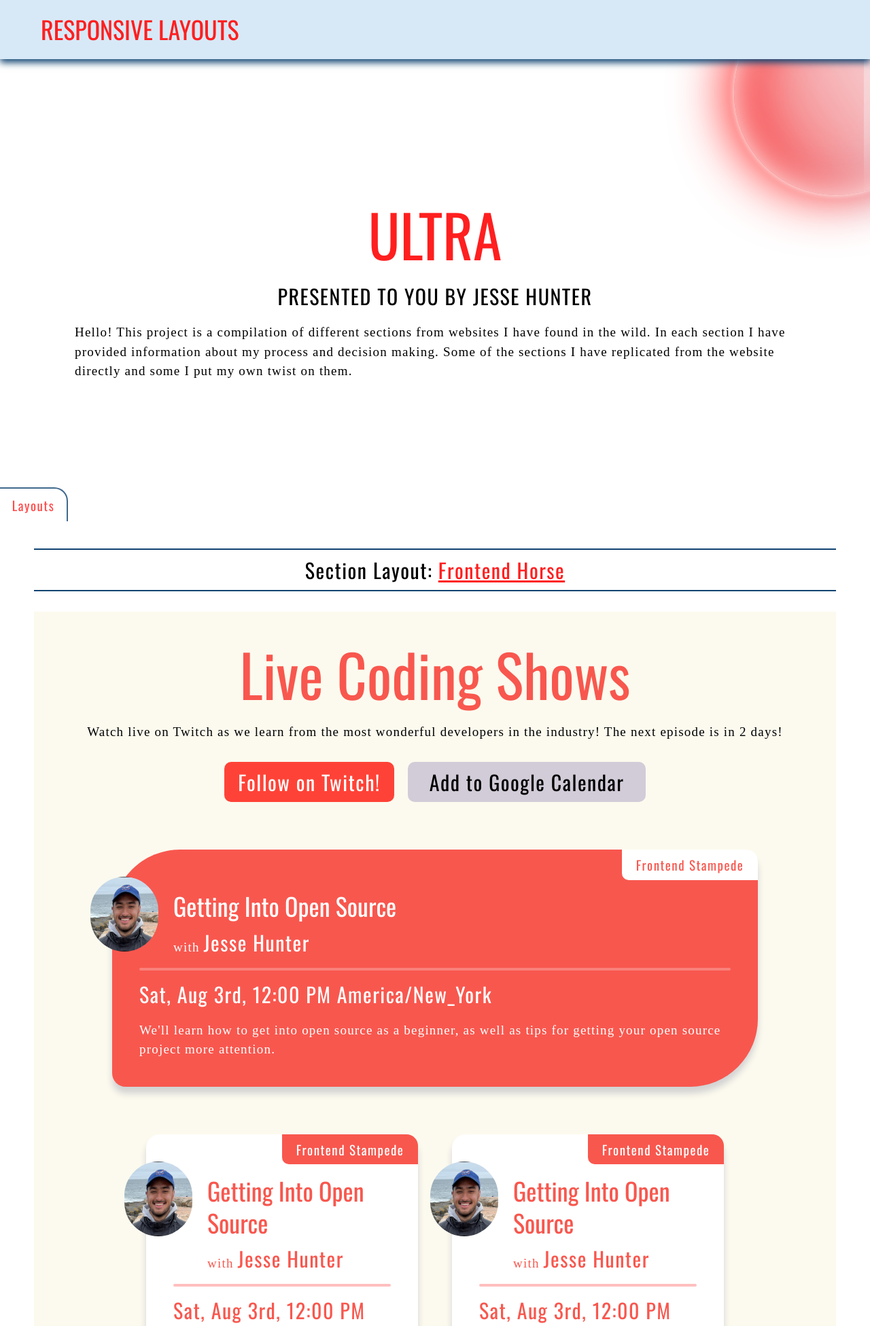
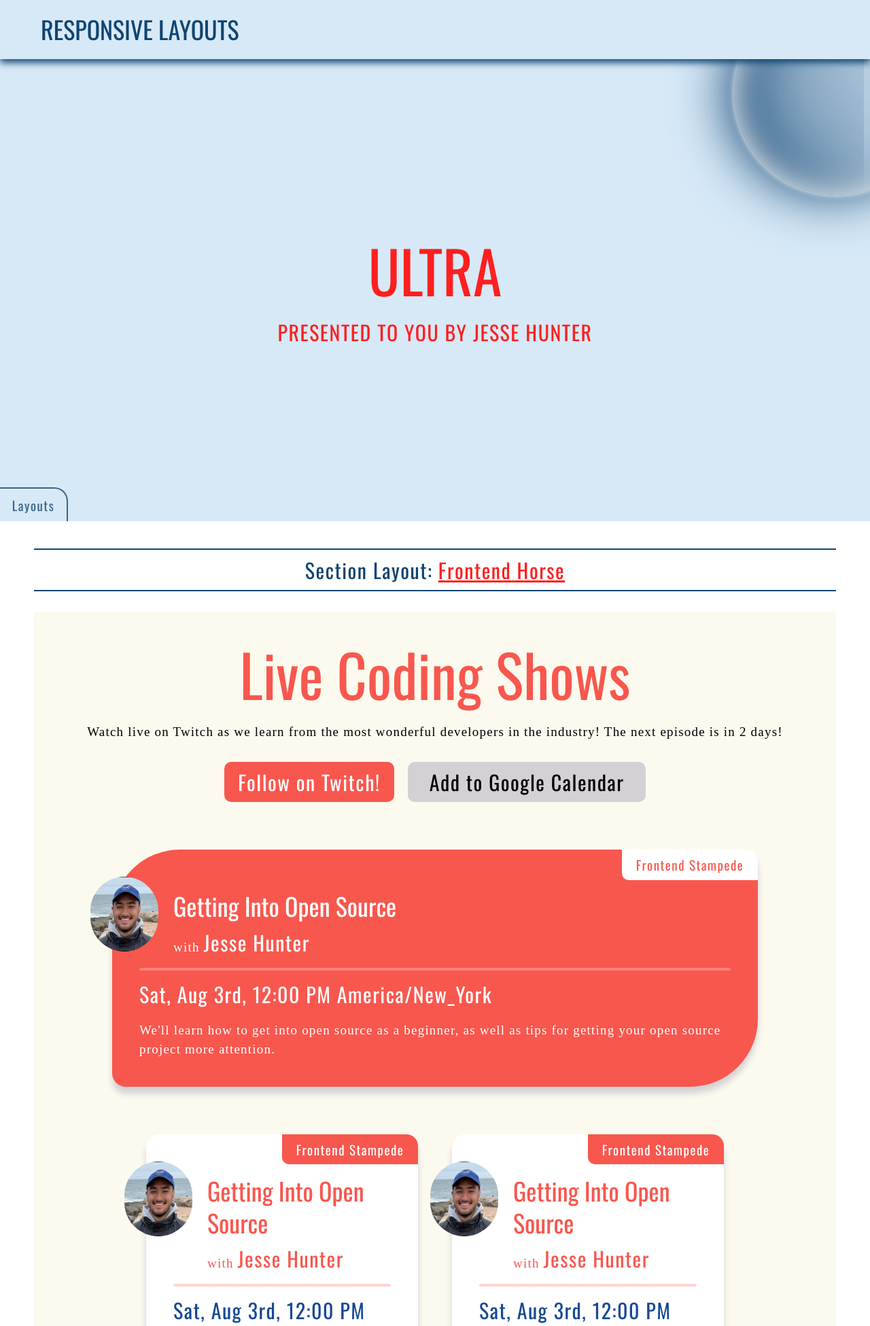
Before and after one commit to iamjessehunter/personal-website, a PHP site: page /responsive-layouts/index.php in a window 1280 px wide. Shown: the top 1951 px of the page at 68% size. Run offline with PHP 8.4, Linux system fonts and the light colour scheme; some web fonts are replaced.

Commit message:
Update and Organize site-wide styles

```diff
--- a/responsive-layouts/css/modules/header.css
+++ b/responsive-layouts/css/modules/header.css
@@ -1,13 +1,13 @@
 
 /* HEADER */
 header {
-	background-color: var(--blue);
+	background-color: var(--secondary);
 	min-height: 5vh;
 	position: sticky;
 	top: 0;
 	z-index: 10;
 
-	box-shadow: 0px 5px 10px 0px var(--navy);
+	box-shadow: 0px 5px 10px 0px var(--tertiary);
 }
 
 nav {
@@ -17,5 +17,5 @@ nav {
 	align-items: center;
 
 	padding: 10px;
-	color: var(--red);
+	color: var(--tertiary);
 }
--- a/responsive-layouts/css/modules/horse.css
+++ b/responsive-layouts/css/modules/horse.css
@@ -8,10 +8,14 @@
 	margin-bottom: 30px;
 	margin-top: 30px;
 	padding: 10px;
-	background-color: var(--white);
+	background-color: var(--light);
 
-	white: #FCFAEE;;
-	cream: #FEFBF5;
+	--primary: #F8574E;
+	--secondary: #FFFFFF;
+	--tertiary: #164993;
+	--lightdark: #D4D1D5;
+	--dark: #7B797C;
+	--black: #000000;
 }
 
 /* HORSE-HEAD SETUP */
@@ -22,8 +26,6 @@ horse-head {
 	align-items: center;
 	gap: 10px;
 	margin-top: 30px;
-
-	background-color: var(--lightwhite);
 }
 
 .horse-links {
@@ -39,7 +41,7 @@ horse-head {
 /* STYLES */
 
 .horse-title {
-	color: #F8574E;
+	color: var(--primary);
 	text-align: center;
 }
 
@@ -56,15 +58,15 @@ horse-head {
 }
 
 .social {
-	background-color: #FF4237;
-	color: white;
+	background-color: var(--primary);
+	color: var(--white);
 	width: 250px;
 	transition: 1s;
 }
 
 .calendar {
-	background-color: #D2CCD8;
-	color: black;
+	background-color: var(--lightdark);
+	color: var(--black);
 	width: 300px;
 	transition: 1s;
 }
@@ -110,7 +112,7 @@ sub-card {
 
 	position: relative;
 	border-radius: 20px;
-	box-shadow: 0px 10px 10px 0px lightgrey;
+	box-shadow: 0px 10px 10px 0px var(--lightdark);
 	transition: 1s;
 }
 
@@ -145,40 +147,48 @@ sub-card {
 
 main-card:hover,
 sub-card:hover {
-	box-shadow: 0px 10px 10px 0px darkgrey;
+	box-shadow: 0px 10px 10px 0px var(--dark);
 	transition: 1s;
 }
 
 /* MAIN-CARD */
 
 main-card {
-	background-color: #F8574E;
-	color: white;
+	background-color: var(--primary);
+	color: var(--white);
 }
 
 main-card .sub-title {
-	background-color: white;
-	color: #F8574E;
+	background-color: var(--white);
+	color: var(--primary);
 }
 
 main-card .break {
-	border: 2px solid white;
+	border: 2px solid var(--white);
 }
 
 /* SUB-CARD */
 
 sub-card {
-	background-color: white;
-	color: #F8574E;
+	background-color: var(--white);
+	color: var(--primary);
 }
 
 sub-card .sub-title {
-	background-color: #F8574E;
-	color: white;
+	background-color: var(--primary);
+	color: var(--white);
+}
+
+sub-card .card-info .date {
+	color: var(--tertiary);
+}
+
+sub-card .card-info .info {
+	color: var(--black);
 }
 
 sub-card .break {
-	border: 2px solid red;
+	border: 2px solid var(--primary);
 }
 
 
@@ -235,6 +245,8 @@ sub-card .break {
 
 
 
+
+
 /* PAST EVENTS */
 past-events-wrapper {
 	margin-top: 30px;
@@ -251,11 +263,11 @@ past-events-wrapper {
 }
 
 .title-past {
-	color: #F8574E;
+	color: var(--primary);
 }
 
 .sub-title-past {
-	color: var(--navy);
+	color: var(--tertiary);
 }
 
 .past-cards {
@@ -273,7 +285,7 @@ past-events-wrapper {
 	background-color: white;
 	color: #F8574E;
 	border-radius: 20px;
-	box-shadow: 0px 10px 10px 0px lightgrey;
+	box-shadow: 0px 10px 10px 0px var(--lightdark);
 
 	padding: 20px;
 	min-width: 300px;
--- a/responsive-layouts/css/modules/welcome.css
+++ b/responsive-layouts/css/modules/welcome.css
@@ -6,7 +6,7 @@
 	flex-direction: column;
 	justify-content: center;
 
-	background-color: #FFFF;
+	background-color: var(--secondary);
 	padding: 10px;
 	min-height: 85vh;
 	margin-bottom: 30px;
@@ -22,17 +22,13 @@ showcase {
 	gap: 10px;
 }
 
-.logo {
-	color: var(--red);
-}
-
 .logo,
 .site-profile {
 	text-align: center;
+	color: var(--primary);
 }
 
-.site-profile,
-.site-text {
+.site-profile {
 	margin-top: 20px;
 }
 
@@ -42,9 +38,9 @@ showcase {
 	width: 100px;
 	height: 50px;
 	border-radius:  0px 20px 0px 0px;
-	border-top: 2px solid var(--navy);
-	border-right: 2px solid var(--navy);
-	color: var(--red);
+	border-top: 2px solid var(--tertiary);
+	border-right: 2px solid var(--tertiary);
+	color: var(--tertiary);
 
 	position: absolute;
 	bottom: 0;
@@ -56,7 +52,8 @@ showcase {
 .layout-list:hover {
 	transition: 1s;
 	opacity: 1;
-	background-color: var(--blue);
+	background-color: var(--light);
+	color: var(--primary);
 }
 
 .circle {
@@ -70,13 +67,13 @@ showcase {
    border-radius: 50%;
    box-shadow:
     inset 0 0 50px #fff,      /* inner white */
-    inset 20px 0 80px var(--red),   /* inner left red short */
-    inset -20px 0 80px var(--blue),  /* inner right blue short */
-    inset 20px 0 300px var(--red),  /* inner left red broad */
-    inset -20px 0 300px var(--blue), /* inner right blue broad */
+    inset 20px 0 80px var(--tertiary),   /* inner left red short */
+    inset -20px 0 80px var(--secondary),  /* inner right blue short */
+    inset 20px 0 300px var(--tertiary),  /* inner left red broad */
+    inset -20px 0 300px var(--secondary), /* inner right blue broad */
     0 0 10px #fff,            /* outer white */
-    -10px 0 80px var(--red),        /* outer left red */
-    80px 0 80px var(--blue);         /* outer right blue */
+    -10px 0 80px var(--tertiary),        /* outer left red */
+    80px 0 80px var(--secondary);         /* outer right blue */
 }
 
 /* MEDIA QUERY */
--- a/responsive-layouts/css/style.css
+++ b/responsive-layouts/css/style.css
@@ -34,22 +34,29 @@ main {
 }
 
 html {
-	--red: #FF1F1F;
-	--blue: #D7E9F7;
-	--navy: #104471;
-	--white: #FCFAEE;
-	--black: #1E1C0C;
+	--primary: #FF1F1F; /* RED */
+	--secondary: #D7E9F7; /* BLUE */
+	--tertiary: #104471; /* NAVY */
+	--light: #FCFAEE; /* CREAM */
+	--dark: #303841; /* LIGHTBLACK */
+
+	--white: #FFFFFF; /* WHITE */
+	--black: #000000; /* BLACK */
 }
 
 .layout-info {
-	border-top: 2px solid var(--navy);
-	border-bottom: 2px solid var(--navy);
+	border-top: 2px solid var(--tertiary);
+	border-bottom: 2px solid var(--tertiary);
 	padding: 10px;
 	text-align: center;
+}
+
+.layout-info h3 {
+	color: var(--tertiary);
 }
 
 .layout-info a {
 	display: inline-block;
 	text-decoration: underline;
-	color: var(--red);
+	color: var(--primary);
 }
--- a/responsive-layouts/footer.php
+++ b/responsive-layouts/footer.php
@@ -6,7 +6,7 @@
 		<footer-wrapper>
 			<a href="#" class="quiet-voice">Legal</a>
 			<a href="#" class="quiet-voice">Legal</a>
-			<h1 class="logo nav-voice">ULTRA</h1>
+			<h1 class="logo-footer nav-voice">ULTRA</h1>
 		</footer-wrapper>
 
 	</inner-column>
--- a/responsive-layouts/modules/horse.php
+++ b/responsive-layouts/modules/horse.php
@@ -40,7 +40,7 @@
 				<div class="break"></div>
 
 				<div class="card-info">
-					<h3 class=" date mild-voice">Sat, Aug 3rd, 12:00 PM America/New_York</h3>
+					<h3 class="date mild-voice">Sat, Aug 3rd, 12:00 PM America/New_York</h3>
 					<p class="quiet-voice">We'll learn how to get into open source as a beginner, as well as tips for getting your open source project more attention.</p>
 				</div>
 			</main-card>
@@ -64,8 +64,8 @@
 					<div class="break"></div>
 
 					<div class="card-info">
-						<h3 class=" date mild-voice">Sat, Aug 3rd, 12:00 PM America/New_York</h3>
-						<p class="quiet-voice">We'll learn how to get into open source as a beginner, as well as tips for getting your open source project more attention.</p>
+						<h3 class="date mild-voice">Sat, Aug 3rd, 12:00 PM America/New_York</h3>
+						<p class="info quiet-voice">We'll learn how to get into open source as a beginner, as well as tips for getting your open source project more attention.</p>
 					</div>
 				</sub-card>
 
@@ -87,8 +87,8 @@
 					<div class="break"></div>
 
 					<div class="card-info">
-						<h3 class=" date mild-voice">Sat, Aug 3rd, 12:00 PM America/New_York</h3>
-						<p class="quiet-voice">We'll learn how to get into open source as a beginner, as well as tips for getting your open source project more attention.</p>
+						<h3 class="date mild-voice">Sat, Aug 3rd, 12:00 PM America/New_York</h3>
+						<p class="info quiet-voice">We'll learn how to get into open source as a beginner, as well as tips for getting your open source project more attention.</p>
 					</div>
 				</sub-card>
 			</div>
--- a/responsive-layouts/modules/solidworks.php
+++ b/responsive-layouts/modules/solidworks.php
@@ -10,30 +10,33 @@
 		</h3>
 	</section>
 
+	<section class="solidworks">
+		<inner-column>
 
-<!-- normal ol' website -->
+			<!-- normal ol' website -->
 <header-solidworks class="site-header">
 	<nav class='logo-menu'>
-		<a href="#">
-		LOGO
+		<a href="#" class="slow-voice">
+		<span>SOLID</span>WORKS
 		</a>
 
-		<a href="#">Get started</a>
-
-		<button class='toggle'>
-		MENU <!-- these can also be only inserted based on the scenario AFTER the page loads -->
+		<button class='toggle slow-voice'>
+		Try now <!-- these can also be only inserted based on the scenario AFTER the page loads -->
 		</button>
 	</nav>
 
 	<nav class='site-menu'>
-		<a href="#">Join</a>
-		<a href="#">About</a>
-		<a href="#">Sign in</a>
-		<a href="#">Cart</a>
+		<a href="#" class="link-voice">Products</a>
+		<a href="#" class="link-voice">Solutions</a>
+		<a href="#" class="link-voice">Community</a>
+		<a href="#" class="link-voice">Success</a>
+		<a href="#" class="link-voice">Support</a>
+		<a href="#" class="link-voice">Buy</a>
 
-		<button class='toggle corner'>
-		CLOSE <!-- these can also be only inserted based on the scenario AFTER the page loads -->
+    <button class='toggle corner'>
+		  CLOSE <!-- these can also be only inserted based on the scenario AFTER the page loads -->
 		</button>
+
 	</nav>
 </header-solidworks>
 
@@ -62,18 +65,6 @@ document.addEventListener('click', function(event) {
 
 
 </script>
-
-
-
-
-
-
-
-
-
-
-	<section class="solidworks">
-		<inner-column>
 
 			<grid-wrapper>
 				<div class="mod mod-1">
--- a/responsive-layouts/modules/welcome.php
+++ b/responsive-layouts/modules/welcome.php
@@ -6,7 +6,6 @@
 			<div class="showcase-info">
 		 		<h1 class="logo strong-voice">ULTRA</h1>
 				<h3 class="site-profile mild-voice">PRESENTED TO YOU BY JESSE HUNTER</h3>
-				<p class="site-text quiet-voice">Hello! This project is a compilation of different sections from websites I have found in the wild. In each section I have provided information about my process and decision making. Some of the sections I have replicated from the website directly and some I put my own <span>twist</span> on them.</p>
 				<a href="#" class="layout-list slow-voice">Layouts</a>
 				<!-- Create layout-list into a form that transforms overtop showcase-info -->
 			</div>
```
Also changed, not shown: responsive-layouts/css/modules/solidworks.css (+106 -101 lines), responsive-layouts/README.md.
